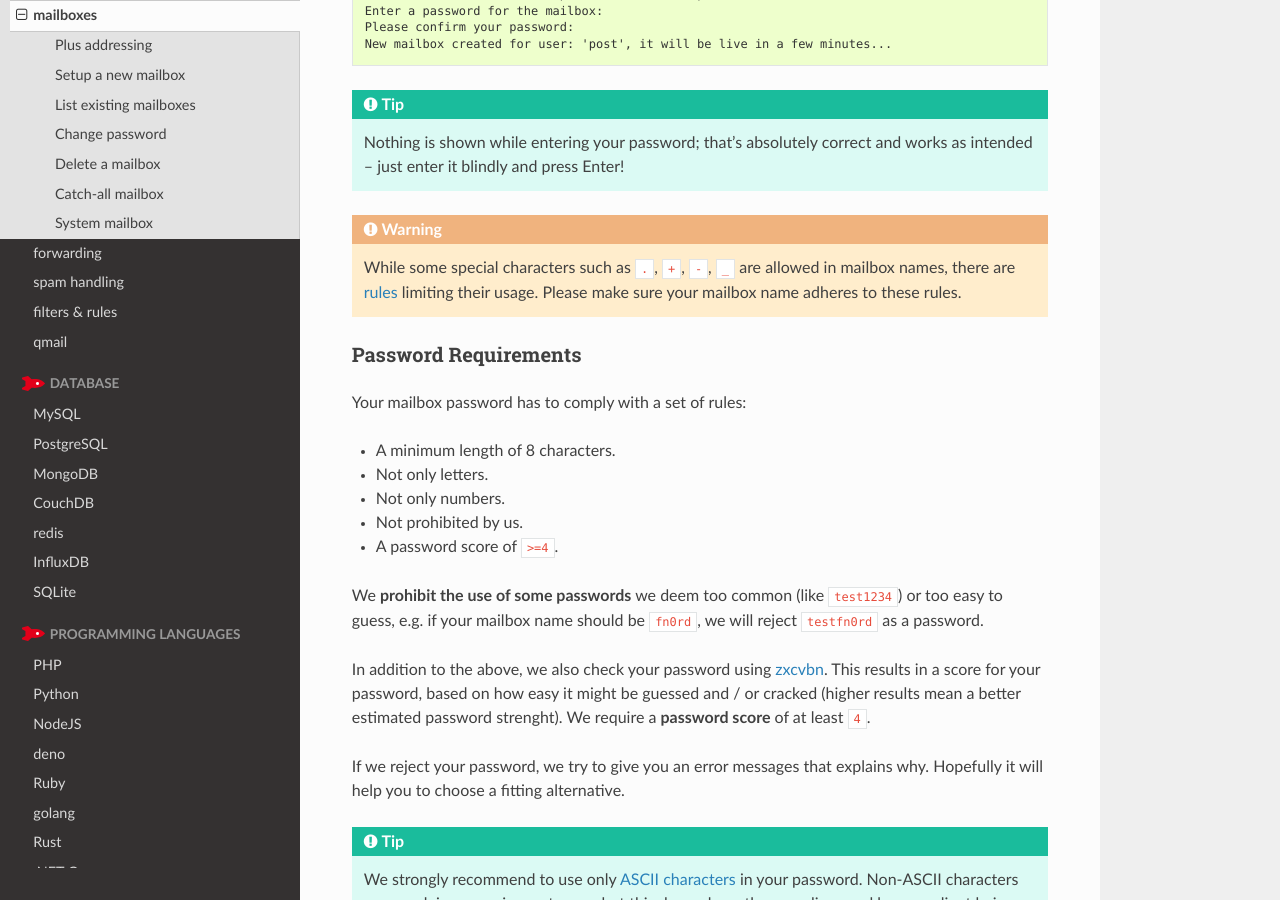
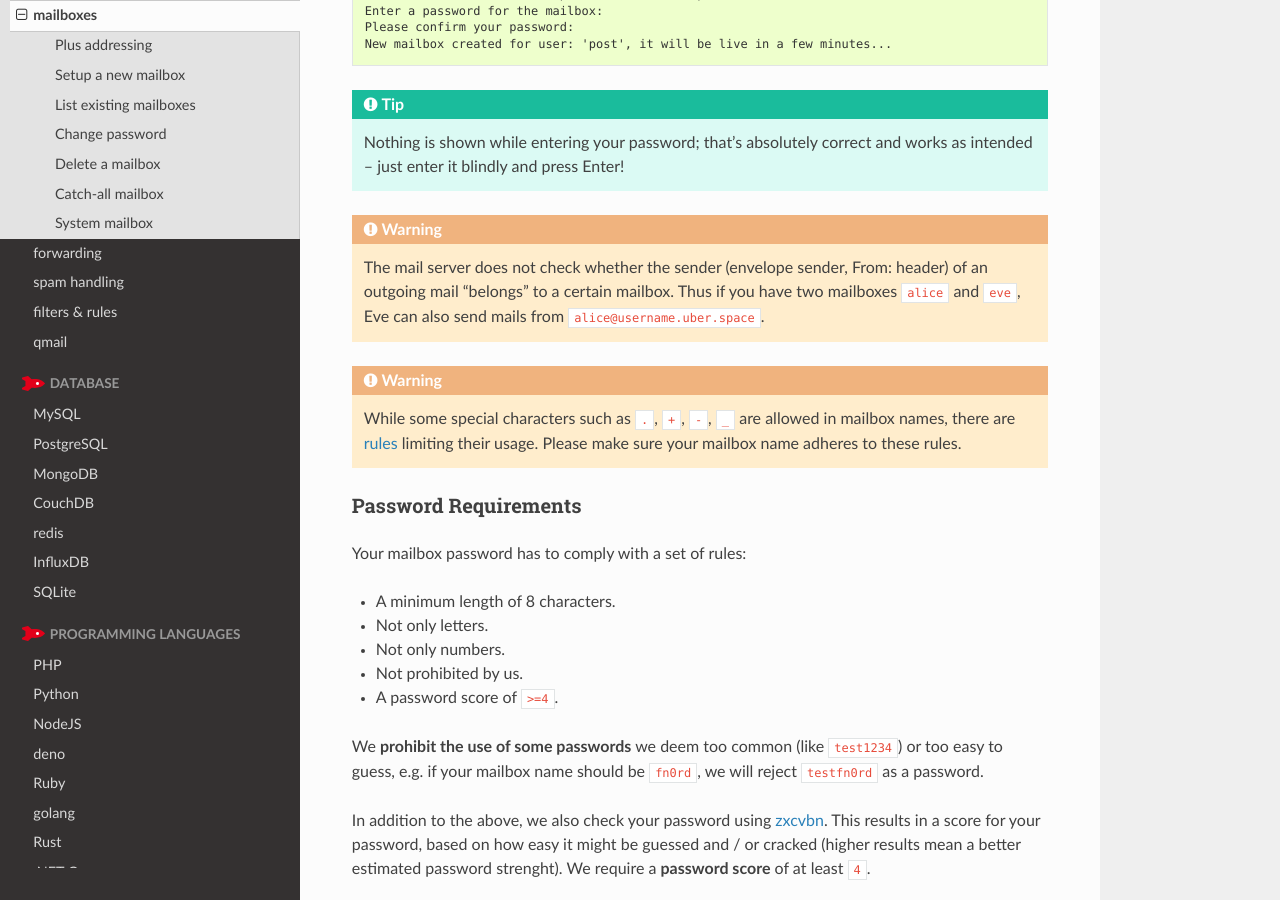
Before and after one commit to Uberspace/manual, a Sphinx documentation site: the page built from source/mail-mailboxes.rst, in a window 1280 px wide and 900 px high, scrolled down 645 px. Built offline with Sphinx 7.4.7 and the Read the Docs theme 2.0.0, drawn with Linux system fonts in a browser that asks for light colours; pages that are not in the unit, such as notebooks, are missing from menus.

Commit message:
[mail-mailboxes] add warning that SMTP server does not reject sender login mismatch

```diff
--- a/source/mail-mailboxes.rst
+++ b/source/mail-mailboxes.rst
@@ -28,6 +28,9 @@ To add a new mailbox to your Uberspace, run the ``uberspace mail user add <mailb
 
 .. tip::
   Nothing is shown while entering your password; that’s absolutely correct and works as intended – just enter it blindly and press Enter!
+
+.. warning::
+  The mail server does not check whether the sender (envelope sender, From: header) of an outgoing mail "belongs" to a certain mailbox. Thus if you have two mailboxes ``alice`` and ``eve``, Eve can also send mails from ``alice@username.uber.space``.
 
 .. warning::
   While some special characters such as ``.``, ``+``, ``-``, ``_`` are allowed in mailbox names, there are `rules <https://en.wikipedia.org/wiki/Email_address#Local-part>`_ limiting their usage. Please make sure your mailbox name adheres to these rules.
```
